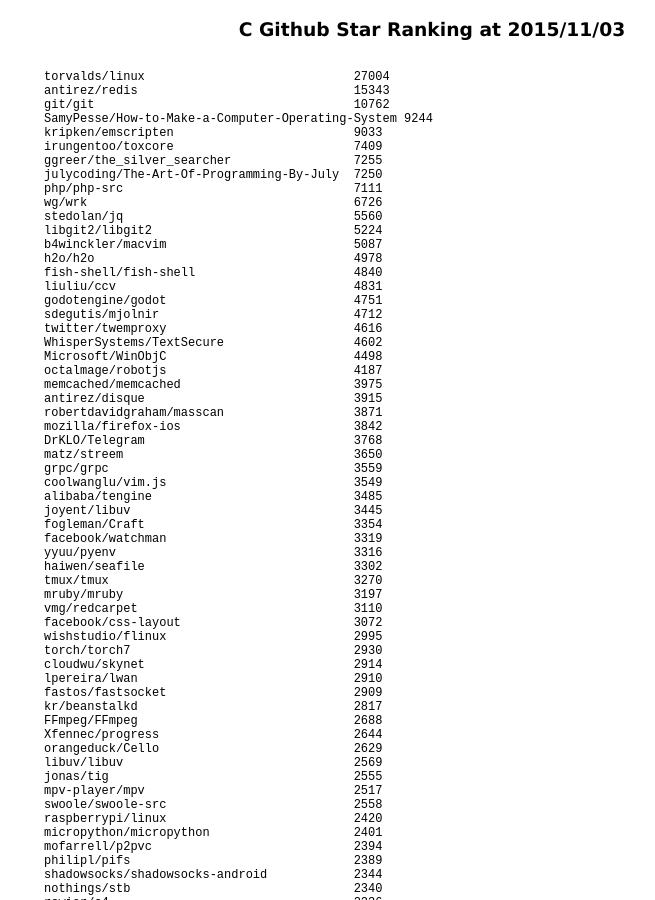
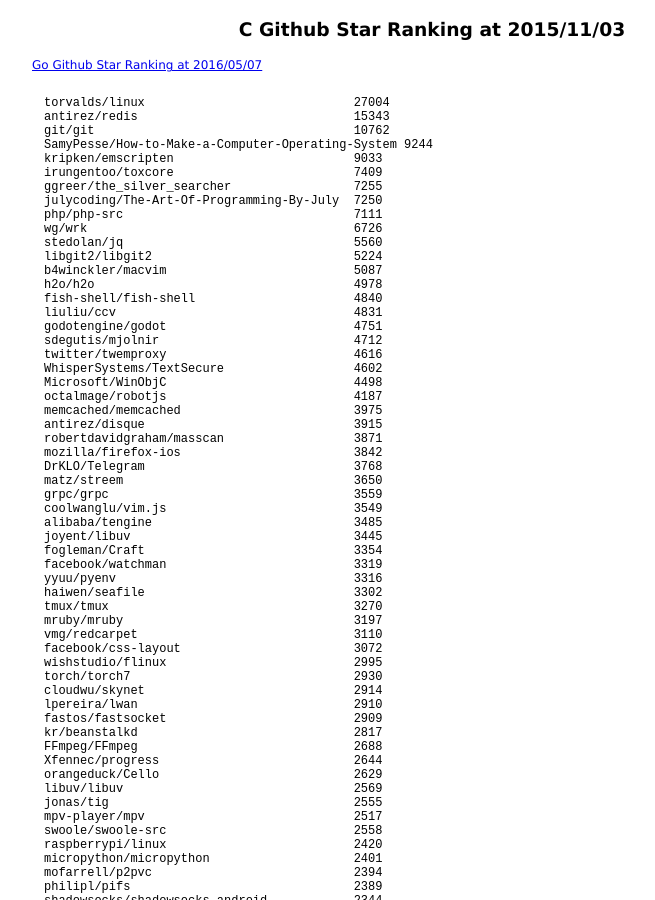
Before and after one commit to 38elements/38elements.github.com, a Jekyll site: the page built from _posts/2015-11-03-c-repository-github-star-ranking.md, in a window 1280 px wide and 900 px high. Shown: the whole window, without its empty margins (208-863 px from the left). Built offline with Jekyll 4.4.1, drawn with Linux system fonts in a browser that asks for light colours.

Commit message:
Update 2015-11-03-c-repository-github-star-ranking.md

```diff
--- a/_posts/2015-11-03-c-repository-github-star-ranking.md
+++ b/_posts/2015-11-03-c-repository-github-star-ranking.md
@@ -2,6 +2,7 @@
 layout: posts
 title: C Github Star Ranking at 2015/11/03
 ---
+[Go Github Star Ranking at 2016/05/07](/2016/05/07/c-repository-github-star-ranking.html)
 <pre style="background-color: white;border: none;">
 torvalds/linux                             27004
 antirez/redis                              15343
```
